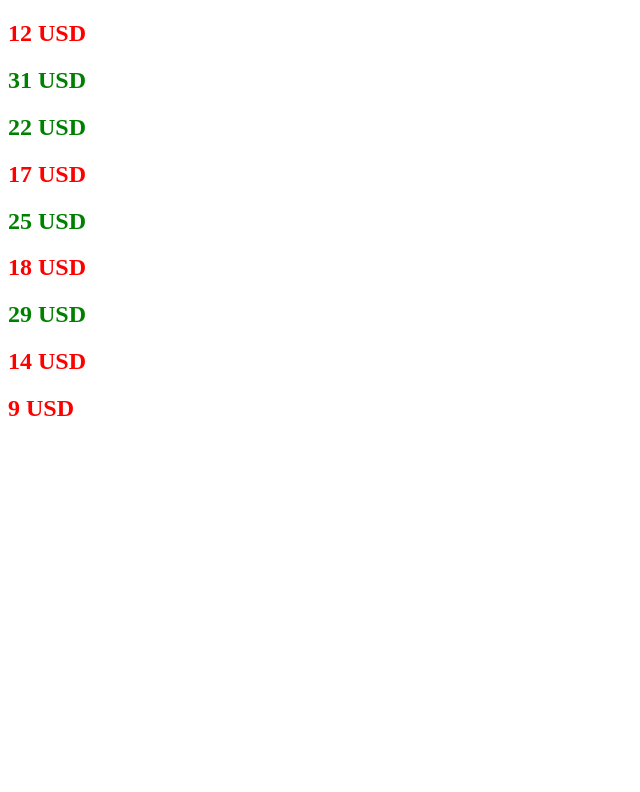
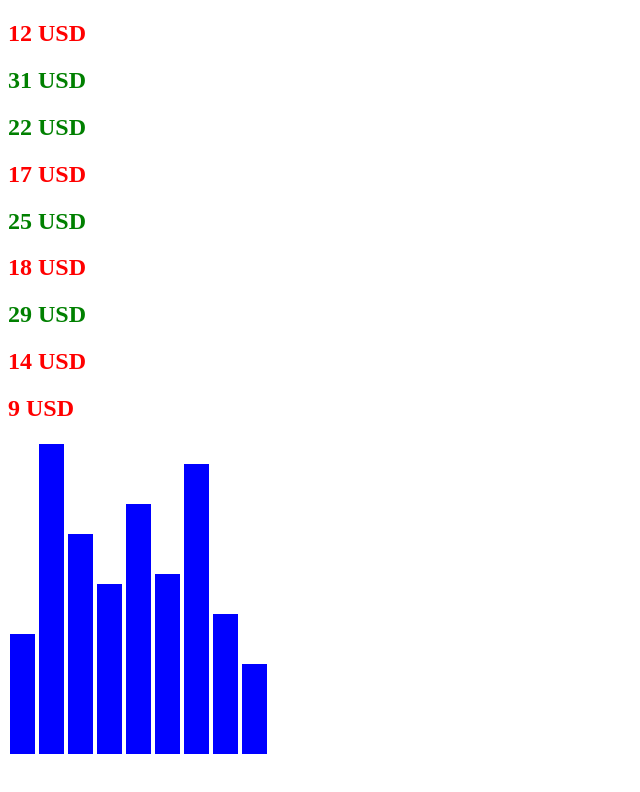
Before and after one commit to angelren1220/D3-intro, a plain HTML site: page index.html in a window 1280 px wide. Shown: the whole page, without its empty margins (0-640 px from the left). Drawn offline with nearby package versions, Linux system fonts and the light colour scheme.

Commit message:
bar chart

```diff
--- a/index.html
+++ b/index.html
@@ -6,6 +6,16 @@
   <meta name="viewport" content="width=device-width, initial-scale=1.0">
   <title>D3 Example</title>
 </head>
+
+<style>
+  .bar {
+    width: 25px;
+    height: 100px;
+    margin: 2px;
+    display: inline-block;
+    background-color: blue;
+  }
+</style>
 
 <body>
 
@@ -24,6 +34,13 @@
       .style("color", (d) => {
         return d < 20 ? "red" : "green";
       });
+
+      d3.select("body").selectAll("div")
+      .data(dataset)
+      .enter()
+      .append("div")
+      .attr("class", "bar")
+      .style("height", (d) => (10 * d + "px"))
   </script>
 
   <!-- Link to Your External JS File -->
```
